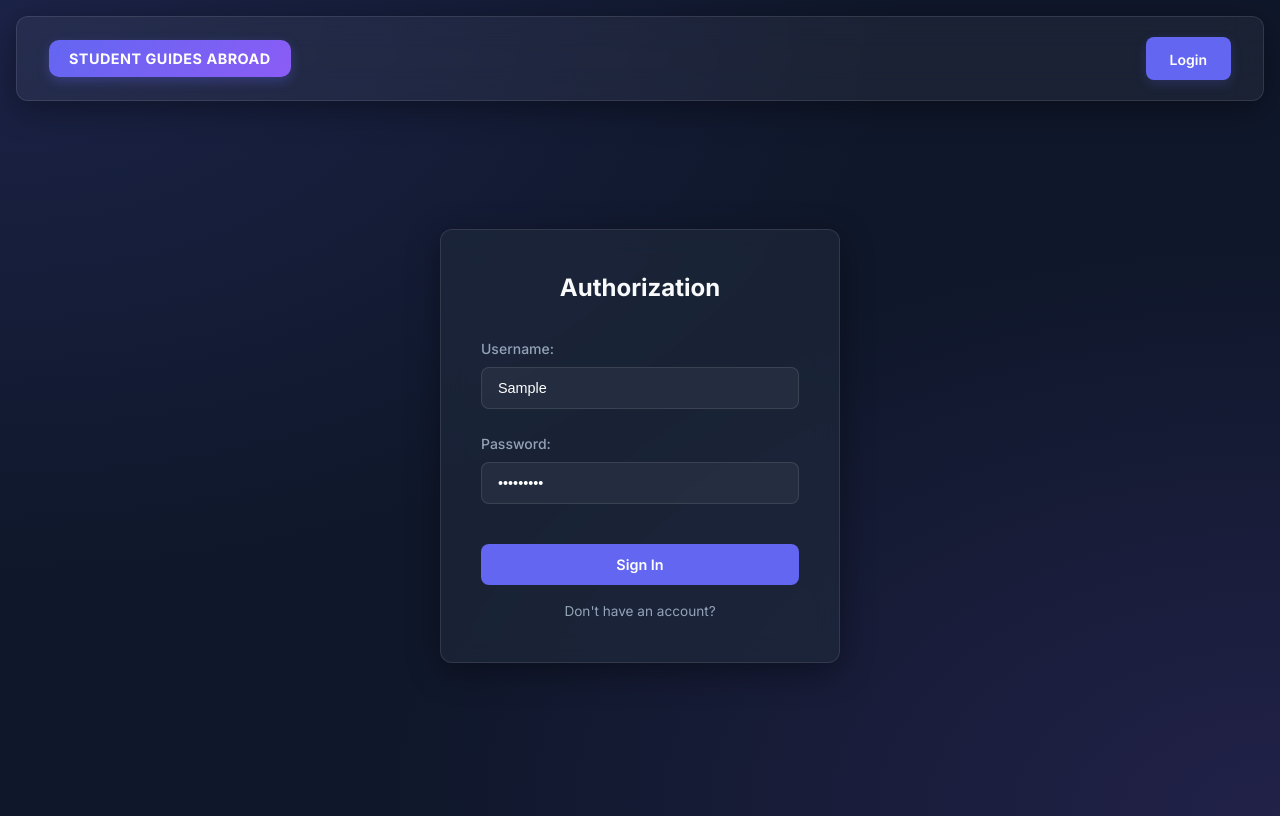
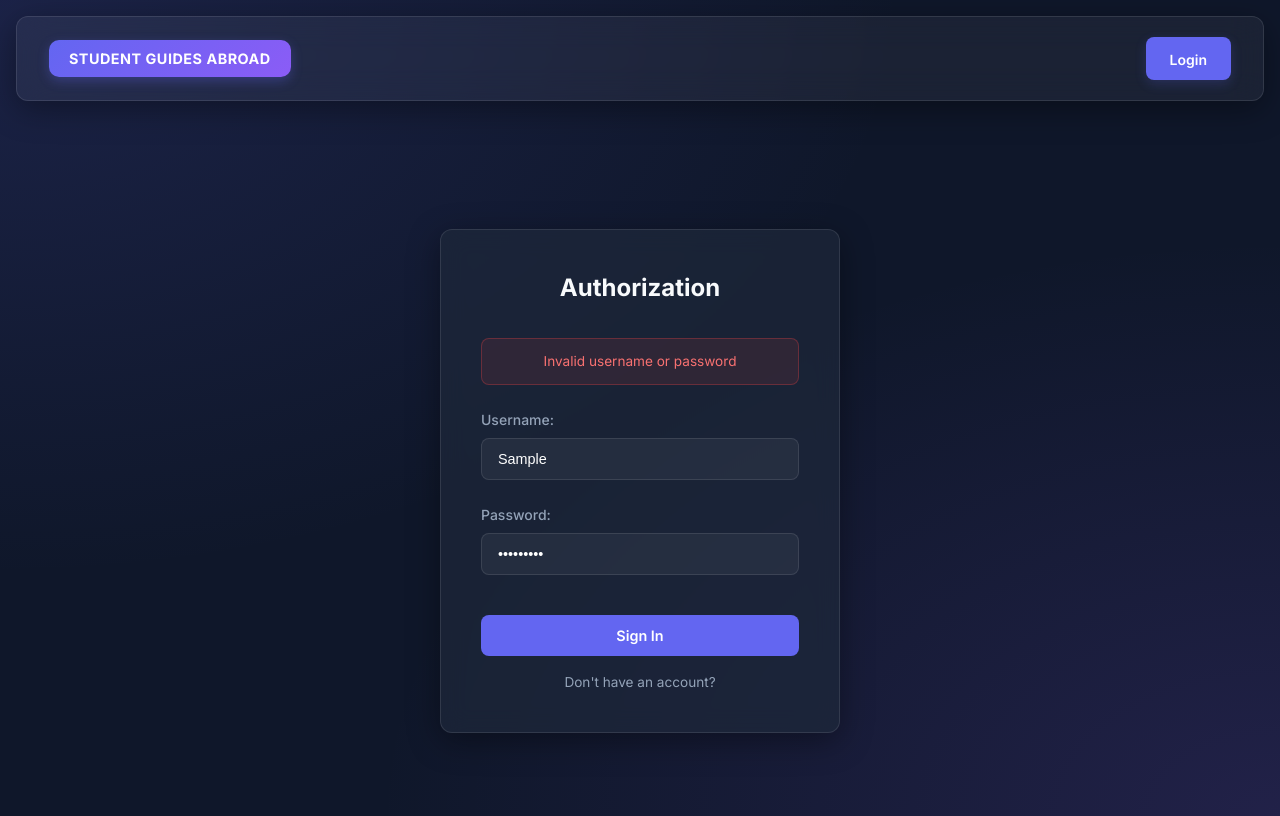
Before and after one commit to efaxy/student-survival-guides-client, a React (Create React App) app: page /student-survival-guides-client/login in a window 1280 px wide. Both pictures are taken after typing "Sample", "Sample123" into the empty fields and a click on the button "Sign In". Built offline with nearby package versions, Linux system fonts and the light colour scheme; no server answers.

Commit message:
implement user authentication and registration pages with validation and session management

```diff
--- a/src/pages/LoginPage/LoginPage.css
+++ b/src/pages/LoginPage/LoginPage.css
@@ -19,6 +19,23 @@
     color: var(--text-main);
     text-align: center;
     margin-bottom: 0.5rem;
+}
+
+.login-error {
+    background: rgba(239, 68, 68, 0.1);
+    border: 1px solid rgba(239, 68, 68, 0.3);
+    color: #f87171;
+    padding: 0.75rem;
+    border-radius: 8px;
+    font-size: 0.85rem;
+    text-align: center;
+    animation: shake 0.4s ease-in-out;
+}
+
+@keyframes shake {
+    0%, 100% { transform: translateX(0); }
+    25% { transform: translateX(-5px); }
+    75% { transform: translateX(5px); }
 }
 
 .login-label {
--- a/src/pages/LoginPage/LoginPage.jsx
+++ b/src/pages/LoginPage/LoginPage.jsx
@@ -11,6 +11,7 @@ export const LoginPage = () => {
 	// Form state variables
 	const [username, setUsername] = useState('')
 	const [password, setPassword] = useState('')
+	const [error, setError] = useState('')
 
 	// Navigation hook
 	const navigate = useNavigate()
@@ -32,6 +33,8 @@ export const LoginPage = () => {
 			}
 		} catch (error) {
 			console.error('Login error:', error)
+			// Display backend error message if available, otherwise a generic one
+			setError(error.response?.data?.message || 'Invalid username or password')
 		}
 	}
 
@@ -42,13 +45,19 @@ export const LoginPage = () => {
 		>
 			<h1 className="login-title">Authorization</h1>
 
+			{/* Error Message Display */}
+			{error && <div className="login-error">{error}</div>}
+
 			{/* Username Field */}
 			<label className="login-label">
 				Username:
 				<input
 					type="text"
 					value={username}
-					onChange={(e) => setUsername(e.target.value)}
+					onChange={(e) => {
+						setUsername(e.target.value)
+						setError('') // Clear error on change
+					}}
 					placeholder="Username"
 					className="login-input"
 				/>
@@ -60,7 +69,10 @@ export const LoginPage = () => {
 				<input
 					type="password"
 					value={password}
-					onChange={(e) => setPassword(e.target.value)}
+					onChange={(e) => {
+						setPassword(e.target.value)
+						setError('') // Clear error on change
+					}}
 					placeholder="Password"
 					className="login-input"
 				/>
--- a/src/pages/RegisterPage/RegisterPage.css
+++ b/src/pages/RegisterPage/RegisterPage.css
@@ -29,6 +29,13 @@
     border-radius: 8px;
     font-size: 0.85rem;
     text-align: center;
+    animation: shake 0.4s ease-in-out;
+}
+
+@keyframes shake {
+    0%, 100% { transform: translateX(0); }
+    25% { transform: translateX(-5px); }
+    75% { transform: translateX(5px); }
 }
 
 .register-label {
--- a/src/pages/RegisterPage/RegisterPage.jsx
+++ b/src/pages/RegisterPage/RegisterPage.jsx
@@ -75,7 +75,10 @@ export const RegisterPage = () => {
 				<input
 					type="text"
 					value={username}
-					onChange={(e) => setUsername(e.target.value)}
+					onChange={(e) => {
+						setUsername(e.target.value)
+						setStatus('')
+					}}
 					placeholder="Username"
 					className="register-input"
 				/>
@@ -87,7 +90,10 @@ export const RegisterPage = () => {
 				<input
 					type="password"
 					value={password}
-					onChange={(e) => setPassword(e.target.value)}
+					onChange={(e) => {
+						setPassword(e.target.value)
+						setStatus('')
+					}}
 					placeholder="Password"
 					className="register-input"
 				/>
```
